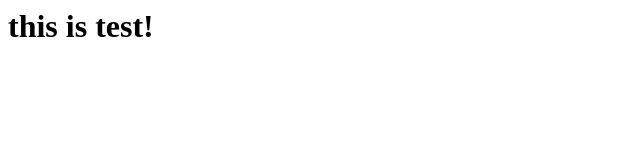
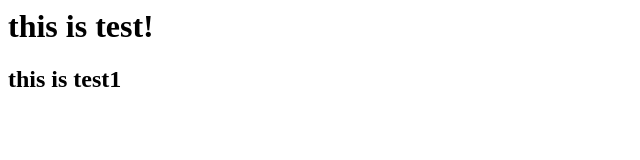
Before and after one commit to qiangzhiwen/test, a plain HTML site: page index.html in a window 1280 px wide. Shown: the whole page, without its empty margins (0-640 px from the left). Drawn offline with Linux system fonts and the light colour scheme.

Commit message:
changed index.html

```diff
--- a/index.html
+++ b/index.html
@@ -1,5 +1,6 @@
 <html>
   <body>
     <h1>this is test!</h1>
+	<h2>this is test1</h2>
   </body>
 </html>
```
